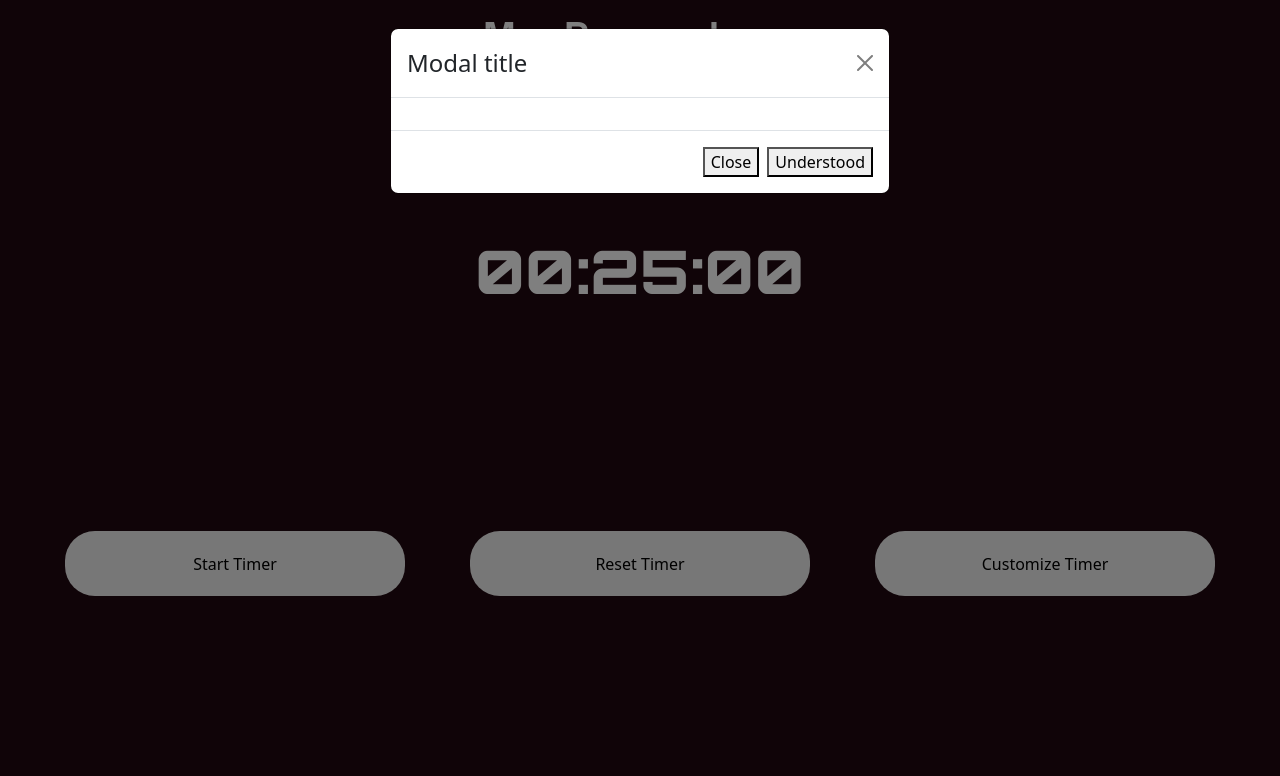
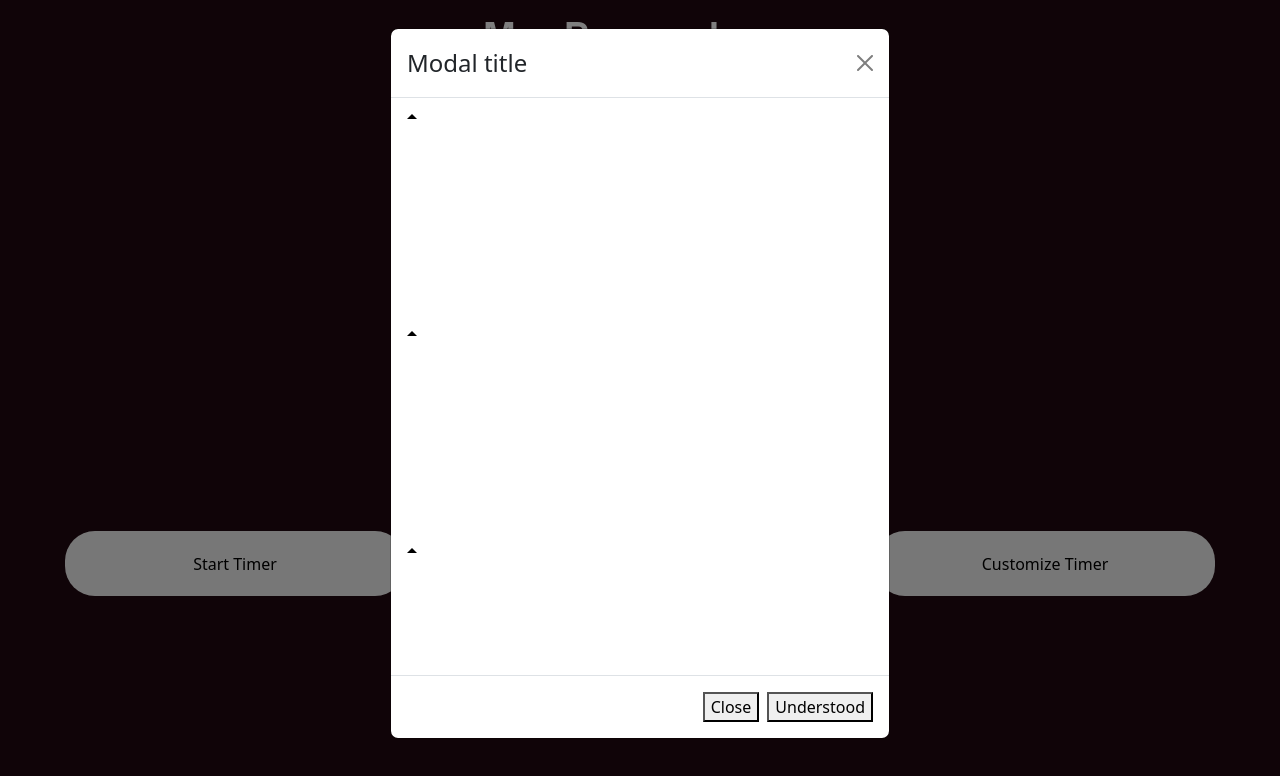
Before and after one commit to MWBradshaw/pomodoro-timer-app, a React (Create React App) app: page / in a window 1280 px wide. Both pictures are taken after a click on the button "Customize Timer". Shown: the top 776 px of the page. Built offline with nearby package versions, Linux system fonts and the light colour scheme.

Commit message:
This commit will update the Timer app

```diff
--- a/package.json
+++ b/package.json
@@ -7,6 +7,7 @@
     "@testing-library/react": "^13.3.0",
     "@testing-library/user-event": "^13.5.0",
     "bootstrap": "^5.2.0",
+    "dayjs": "^1.11.5",
     "jest": "^28.1.3",
     "react": "^18.2.0",
     "react-bootstrap": "^2.5.0",
--- a/src/components/Timer/Timer.tsx
+++ b/src/components/Timer/Timer.tsx
@@ -46,6 +46,15 @@ const TimerModal = styled(Modal)`
 
 `;
 
+const ModalText = styled.p`
+    font-family: Orbitron, sans-serif;
+    font-weight: 900;
+    font-size: 60px;
+    color: black;
+    text-align: center;
+    align-self: center;
+`
+
 const ModalButton = styled.button`
 
 `;
@@ -56,18 +65,47 @@ const ModalBody = styled(Modal.Body)`
     justify-content: center;
 `;
 
+const AdjustTimeBody = styled.div`
+    display: flex;
+    flex-direction: column;
+`
+const AdjustTimeUpButton = styled.div`
+    width: 0;
+    height: 0;
+    border-left: 5px solid transparent;
+    border-right: 5px solid transparent;
+
+    border-bottom: 5px solid black;
+`;
+
+const AdjustTimeDownButton = styled.div`
+
+`;
+
+
+const timeLeft = {
+    hours: '00',
+    minutes: '25',
+    seconds: '00'
+}
 
 const Timer = () => {
-    const [timer, setTimer] = useState('00:25:00');
-    const [timerValue, changeTimerValue] = useState('00:25:00');
+   const [time, setTime] = useState()
+
     const [show, setShow] = useState(false);
     const handleClose = () => setShow(false);
     const handleShow = () => setShow(true);
 
     useEffect(() => {
         document.body.style.background = "#200910";
-        setTimer('00:25:00');
+        const interval = setInterval(() => {
+            updateTime();
+        }, 1000);
+        return() => clearInterval(interval);
     }, []);
+
+    function updateTime() {
+    }
 
     return(
         <>
@@ -76,7 +114,17 @@ const Timer = () => {
         </HeaderText>
 
         <TimerBody>
-            <TimerText>{timer}</TimerText>
+            <AdjustTimeBody>
+            <TimerText>{timeLeft.hours}</TimerText>
+            </AdjustTimeBody>
+            <TimerText>:</TimerText>
+            <AdjustTimeBody>
+            <TimerText>{timeLeft.minutes}</TimerText>
+            </AdjustTimeBody>
+            <TimerText>:</TimerText>
+            <AdjustTimeBody>
+            <TimerText>{timeLeft.seconds}</TimerText>
+            </AdjustTimeBody>
         </TimerBody>
 
         <TimerButtonBody>
@@ -95,7 +143,23 @@ const Timer = () => {
           <Modal.Title>Modal title</Modal.Title>
         </Modal.Header>
         <Modal.Body>
-
+            <AdjustTimeBody>
+                <AdjustTimeUpButton></AdjustTimeUpButton>
+                <TimerText>{timeLeft.hours}</TimerText>
+                <AdjustTimeDownButton></AdjustTimeDownButton>
+                </AdjustTimeBody>
+                <TimerText>:</TimerText>
+                <AdjustTimeBody>
+                <AdjustTimeUpButton></AdjustTimeUpButton>
+                <TimerText>{timeLeft.minutes}</TimerText>
+                <AdjustTimeDownButton></AdjustTimeDownButton>
+                </AdjustTimeBody>
+                <TimerText>:</TimerText>
+                <AdjustTimeBody>
+                <AdjustTimeUpButton></AdjustTimeUpButton>
+                <TimerText>{timeLeft.seconds}</TimerText>
+                <AdjustTimeDownButton></AdjustTimeDownButton>
+                </AdjustTimeBody>
         </Modal.Body>
         <Modal.Footer>
           <ModalButton onClick={handleClose}>
```
Also changed, not shown: src/App.tsx (line endings or trailing spaces), 1 other file (tests, documents, lock files or other folders).
